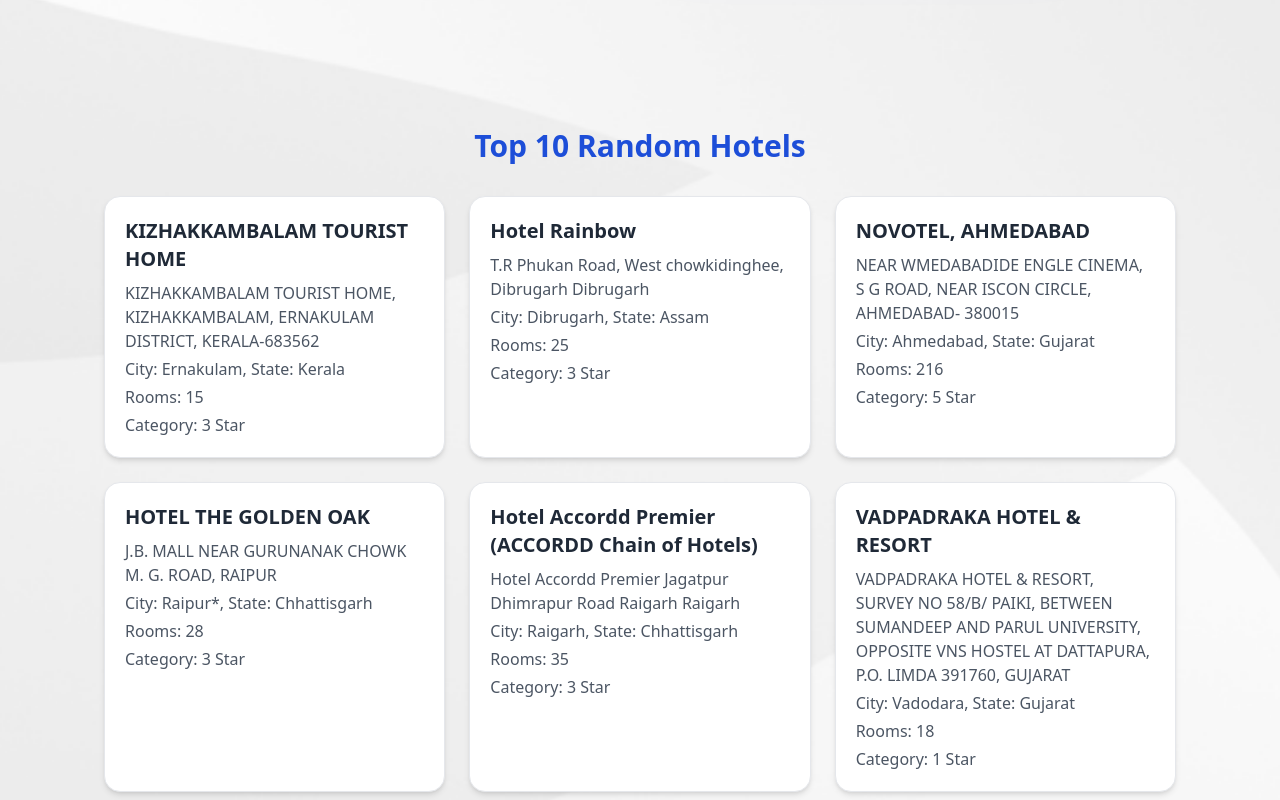
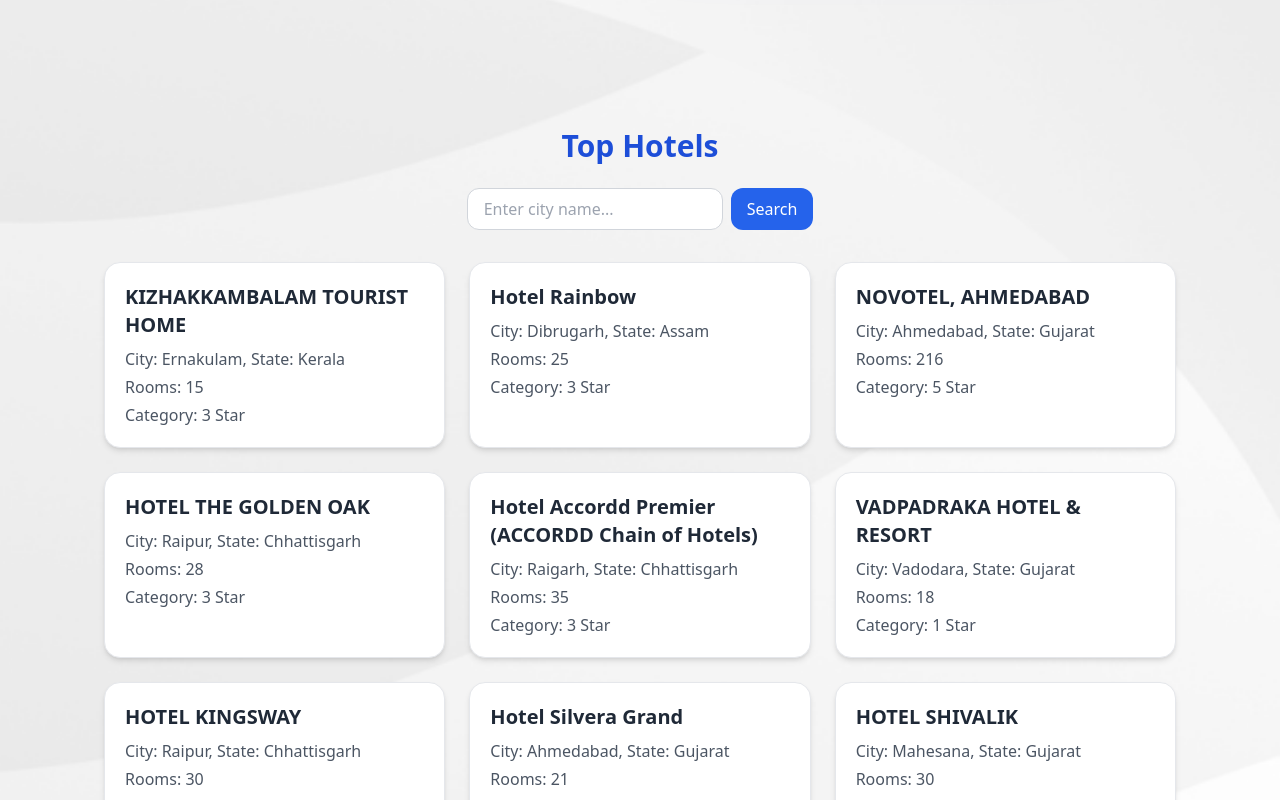
Before and after one commit to Student123shashank/HotelBookingSystem, a React (Vite) app in the folder frontend/: page / in a window 1280 px wide. Shown: the part 1000-1800 px from the top of the page. Built offline with nearby package versions, Linux system fonts and the light colour scheme; no server answers.

Commit message:
hotel_functionality_added

```diff
--- a/frontend/src/components/hotels/hotel.jsx
+++ b/frontend/src/components/hotels/hotel.jsx
@@ -1,23 +1,72 @@
 import React, { useEffect, useState } from "react";
 
-export default function Hotel() {
+export default function Hotel({ city }) {
   const [hotels, setHotels] = useState([]);
+  const [data, setData] = useState([]);
+  const [searchCity, setSearchCity] = useState(city || "");
+  const [inputCity, setInputCity] = useState("");
 
+  // Fetch data.json once
   useEffect(() => {
     fetch("/data.json")
       .then((res) => res.json())
-      .then((data) => {
-        // Shuffle and select 10 random hotels
-        const randomHotels = data.sort(() => 0.5 - Math.random()).slice(0, 12);
+      .then((json) => {
+        setData(json);
+        if (city) {
+          filterHotels(json, city);
+        } else {
+          const randomHotels = json.sort(() => 0.5 - Math.random()).slice(0, 12);
           setHotels(randomHotels);
+        }
       });
-  }, []);
+  }, [city]);
+
+  const filterHotels = (hotelData, targetCity) => {
+    const filtered = hotelData.filter(
+      (hotel) => hotel.City.toLowerCase() === targetCity.toLowerCase()
+    );
+    setHotels(filtered);
+    setSearchCity(targetCity);
+  };
+
+  const handleSearch = () => {
+    if (inputCity.trim()) {
+      filterHotels(data, inputCity.trim());
+    }
+  };
+
+  const handleKeyDown = (e) => {
+    if (e.key === "Enter") {
+      handleSearch();
+    }
+  };
 
   return (
     <div className="w-full mt-10 md:mt-16 px-6 md:px-16">
-      <h1 className="text-3xl font-bold text-blue-700 mb-8 text-center">
-        Top 10 Random Hotels
+      <h1 className="text-3xl font-bold text-blue-700 mb-6 text-center">
+        {searchCity ? `Hotels in ${searchCity}` : "Top Hotels"}
       </h1>
+
+      <div className="flex justify-center mb-8 gap-2">
+        <input
+          type="text"
+          placeholder="Enter city name..."
+          value={inputCity}
+          onChange={(e) => setInputCity(e.target.value)}
+          onKeyDown={handleKeyDown}
+          className="border border-gray-300 px-4 py-2 rounded-xl w-64 text-black"
+        />
+        <button
+          onClick={handleSearch}
+          className="bg-blue-600 text-white px-4 py-2 rounded-xl hover:bg-blue-700"
+        >
+          Search
+        </button>
+      </div>
+
+      {hotels.length === 0 ? (
+        <p className="text-center text-gray-500">No hotels found in this city.</p>
+      ) : (
         <div className="grid grid-cols-1 sm:grid-cols-2 lg:grid-cols-3 gap-6">
           {hotels.map((hotel, index) => (
             <div
@@ -27,7 +76,6 @@ export default function Hotel() {
               <h2 className="text-xl font-bold text-gray-800 mb-2">
                 {hotel["Hotel Name"]}
               </h2>
-            <p className="text-gray-600 mb-1">{hotel.Address}</p>
               <p className="text-gray-600 mb-1">
                 City: {hotel.City}, State: {hotel.State}
               </p>
@@ -36,6 +84,7 @@ export default function Hotel() {
             </div>
           ))}
         </div>
+      )}
     </div>
   );
 }
--- a/frontend/src/pages/Home.jsx
+++ b/frontend/src/pages/Home.jsx
@@ -1,4 +1,4 @@
-import React from "react";
+import React, { useEffect, useState } from "react";
 import Hero from "../components/Home/Hero";
 import RecentlyAdded from "../components/Home/RecentlyAdded";
 import Chatbot from "../components/Chatbot/Chatbot";
@@ -6,12 +6,37 @@ import HomePageNav from "../components/HomePageNav/HomePageNav";
 import Hotel from "../components/hotels/hotel";
 
 const Home = () => {
+  const [city, setCity] = useState(null);
+
+  useEffect(() => {
+    if (!navigator.geolocation) return;
+
+    navigator.geolocation.getCurrentPosition((position) => {
+      const lat = position.coords.latitude;
+      const lon = position.coords.longitude;
+
+      fetch(
+        `https://api.bigdatacloud.net/data/reverse-geocode-client?latitude=${lat}&longitude=${lon}&localityLanguage=en`
+      )
+        .then((res) => res.json())
+        .then((data) => {
+          setCity(
+            data.city ||
+              data.locality ||
+              data.principalSubdivision ||
+              "Unknown Location"
+          );
+        })
+        .catch(() => setCity("Unknown Location"));
+    });
+  }, []);
+
   return (
     <>
-      <HomePageNav/>
+      <HomePageNav />
       <div className="text-white px-10 py-8">
         <Hero />
-        <Hotel/>
+        <Hotel city={city} />
         <RecentlyAdded />
         <Chatbot />
       </div>
```
Also changed, not shown: frontend/public/data.json. Lines whose indentation alone changed are shown as unchanged.
